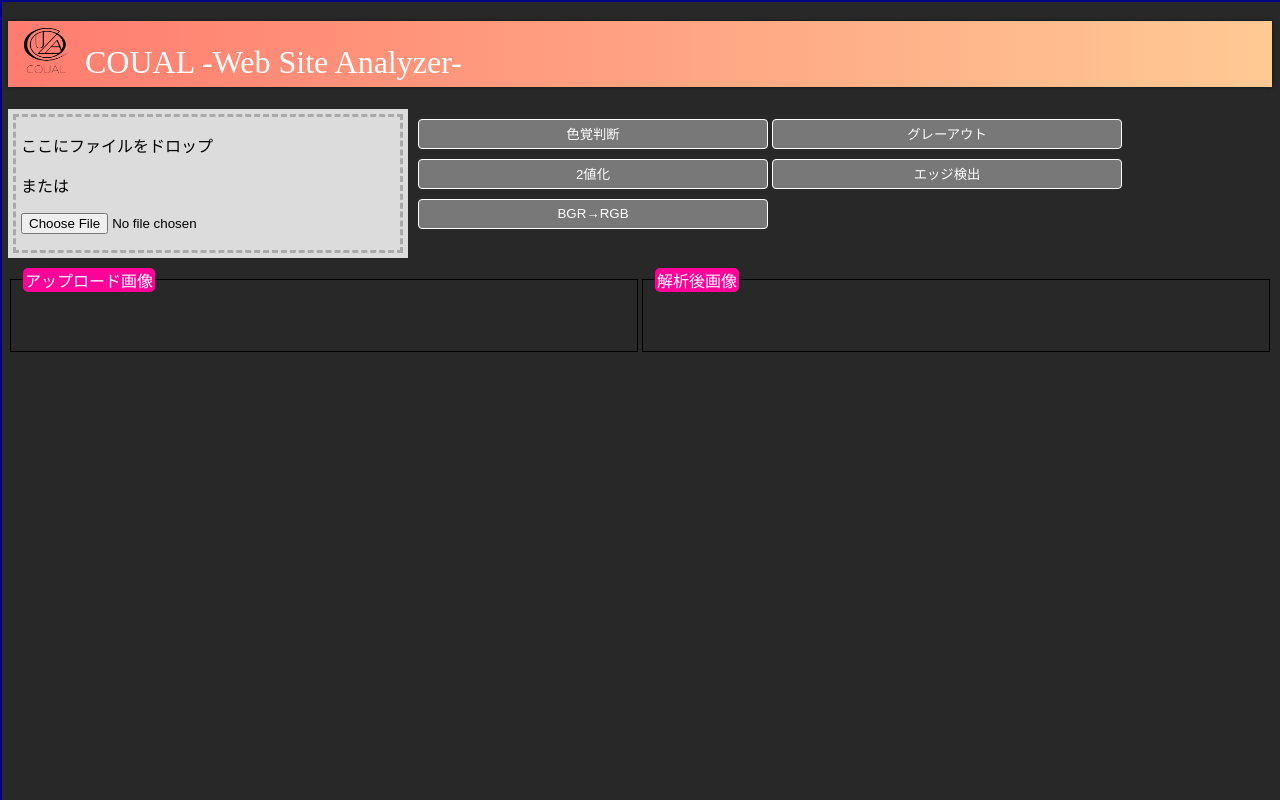
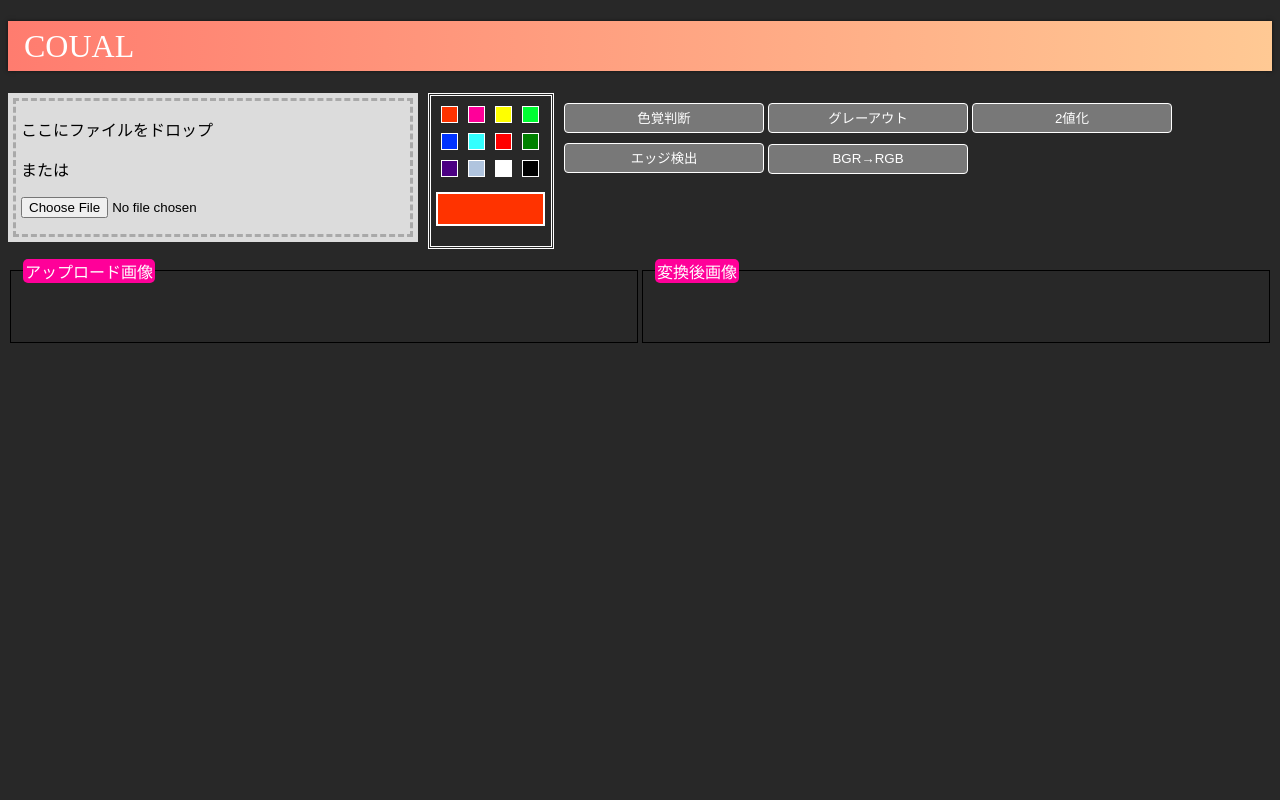
Before and after one commit to RKainuma/COUAL, a Flask app: page / in a window 1280 px wide. Run offline with Flask 2, Linux system fonts and the light colour scheme; parts of the project's set-up code (start-up, migrations or seed data) failed here and were passed over.

Commit message:
migration

```diff
--- a/app.py
+++ b/app.py
@@ -67,7 +67,8 @@ def grayout():
 @app.route('/binarization', methods=['GET', 'POST'])
 def binarization():
     org_img, dec_img = convertBeforeProcess(request)
-    retval, analyzed_img = cv2.threshold(dec_img, 150, 255, cv2.THRESH_BINARY)
+    analyzed_img = cv2.cvtColor(dec_img, cv2.COLOR_BGR2GRAY)
+    retval, analyzed_img = cv2.threshold(analyzed_img, 150, 255, cv2.THRESH_BINARY)
     analyzed_img = convertAfterProcess(analyzed_img)
 
     return jsonify({
--- /dev/null
+++ b/static/js/axis.js
@@ -0,0 +1,32 @@
+$(document).ready(function () {
+    $(".axis_color").click(function () {
+        var selectedColor = $(this).css('backgroundColor');
+        $('#axis_color_seleced').css('background-color', selectedColor);
+    });
+
+    $("#original").mousemove(function (e) {
+        axesDrawing(e, $(this));
+    });
+    $("#analyzed").mousemove(function (e) {
+        axesDrawing(e, $(this));
+    });
+
+    function axesDrawing(e, ele) {
+        var axisColor = $("#axis_color_seleced").css('backgroundColor');
+        // X軸の操作
+        $('#yAxis').css('background-color', axisColor);
+        $('#yAxis').offset({
+            left: e.pageX - 1,
+            top: ele.offset().top
+        });
+        $('#yAxis').height(ele.height());
+
+        // Y軸の操作
+        $('#xAxis').css('background-color', axisColor);
+        $('#xAxis').offset({
+            left: ele.offset().left,
+            top: e.pageY - 1
+        });
+        $('#xAxis').width(ele.width());
+    }
+});
--- a/static/styles/main.css
+++ b/static/styles/main.css
@@ -1,21 +1,4 @@
-form {
-  width: 400px;
-  border-style: none;
-  margin-right: 10px;
-  margin-bottom: 10px;
-  padding: 0px;
-  float: left;
-}
-
-#color_editor {
-  border: 1px solid white;
-  padding: 10px;
-  width: 400px;
-  margin-right: 10px;
-  float: left;
-  color: white;
-}
-
+/* image area css start */
 #upload_img_area {
   clear: both;
   float: left;
@@ -38,7 +23,7 @@ button,
   cursor: pointer;
   padding: 4px 0;
   margin-top: 10px;
-  width: 350px;
+  width: 200px;
   height: 30px;
 }
 
@@ -97,19 +45,24 @@ button:hover,
   box-shadow: 0 0 4px rgba(0, 0, 0, 0.56);
 }
 
-/* title display area end */
+/* title display area css end */
+/* file upload area css start */
+
 #drag-drop-cover-area {
+  width: 400px;
+  border-style: none;
+  margin-right: 10px;
+  margin-bottom: 10px;
   padding: 5px;
+  float: left;
 }
 
 div.drag-drop-inside {
   margin: 5px;
 }
 
-#target {
-  float: left;
-  margin-left: 10px;
-}
+/* file upload area css end */
+/* loading gif css start */
 
 #loading {
   display: table;
@@ -131,7 +84,10 @@ div.drag-drop-inside {
   background: url("../images/loading.gif") center center no-repeat;
 }
 
-.Style1 {
+/* loading gif css end */
+/* axis css start */
+
+.axis {
   position: absolute;
   top: 0px;
   left: 0px;
@@ -139,3 +95,38 @@ div.drag-drop-inside {
   height: 2px;
   font-size: 1px;
 }
+
+/* axis css end */
+/* axis color css start */
+
+#axis_color_area {
+  width: 110px;
+  height: 140px;
+  float: left;
+  margin-right: 10px;
+  margin-bottom: 10px;
+  padding: 5px;
+  border: 3px double white;
+}
+
+#axis_color_choice_area {
+  width: 130px;
+  height: 100px;
+}
+
+#axis_color_seleced {
+  width: 105px;
+  height: 30px;
+  margin-top: 10px;
+  border: 2px solid white;
+  float: left;
+  background-color: #ff3300;
+}
+
+.axis_color {
+  width: 15px;
+  height: 15px;
+  margin: 5px;
+  border: 1px solid white;
+  float: left;
+}
--- a/templates/index.html
+++ b/templates/index.html
@@ -2,12 +2,8 @@
 
 {% block body %}
 <div>
-    <h1 id="title"><img id="title_icon" src="../static/images/COUAL.png"
-            style="width:45px;height:45px"></img>&nbsp;&nbsp;COUAL
-        -Web
-        Site Analyzer-</h1>
+    <h1 id="title">COUAL</h1>
 </div>
-<form method="post" action="/send" enctype="multipart/form-data">
 <div id="drag-drop-cover-area" style="background-color: #dcdcdc;">
     <div id="drag-drop-area" style="border-style : dashed;border-color: #a9a9a9;">
         <div class="drag-drop-inside">
@@ -18,12 +14,28 @@
         </div>
     </div>
 </div>
-</form>
-<button type=" button" id="analyze" value="色覚判断">色覚判断</button>
-<button type=" button" id="gray" value="グレーアウト">グレーアウト</button>
-<button type=" button" id="binarization" value="2値化">2値化</button>
-<button type=" button" id="canny" value="エッジ検出">エッジ検出</button>
-<button type=" button" id="BGR2RGB" value="BGR→RGB">BGR→RGB</button>
+<div id="axis_color_area">
+    <div id=" axis_color_choice_area">
+        <div class="axis_color" style="background-color: #ff3300;"></div>
+        <div class="axis_color" style="background-color: #FF0099;"></div>
+        <div class="axis_color" style="background-color: #ffff00;"></div>
+        <div class="axis_color" style="background-color: #00ff33;"></div>
+        <div class="axis_color" style="background-color: #0033ff;"></div>
+        <div class="axis_color" style="background-color: #33ffff;"></div>
+        <div class="axis_color" style="background-color: red;"></div>
+        <div class="axis_color" style="background-color: green;"></div>
+        <div class="axis_color" style="background-color: indigo;"></div>
+        <div class="axis_color" style="background-color: lightsteelblue;"></div>
+        <div class="axis_color" style="background-color: white;"></div>
+        <div class="axis_color" style="background-color: black;"></div>
+    </div>
+    <div id="axis_color_seleced"></div>
+</div>
+<button type=" button" id="analyze" value="analyze">色覚判断</button>
+<button type=" button" id="gray" value="gray">グレーアウト</button>
+<button type=" button" id="binarization" value="binarization">2値化</button>
+<button type=" button" id="canny" value="canny">エッジ検出</button>
+<button type=" button" id="BGR2RGB" value="BGR2RGB">BGR→RGB</button>
 <div id="upload_img_area">
     <fieldset style="border: 1px double #000;">
         <legend style="background-color: #FF0099; border-radius: 5px; color: #ffffff;">
@@ -35,7 +47,7 @@
 <div id="analyzed_img_area">
     <fieldset style="border: 1px double #000;">
         <legend style="background-color: #FF0099; border-radius: 5px; color: #ffffff;">
-            解析後画像
+            変換後画像
         </legend>
         <img id="analyzed" style="width:90%;margin: 20px;"></img>
     </fieldset>
--- a/templates/layout.html
+++ b/templates/layout.html
@@ -13,92 +13,17 @@
   <script src="https://ajax.googleapis.com/ajax/libs/jquery/3.4.1/jquery.min.js"></script>
   <script src="https://unpkg.com/axios/dist/axios.min.js"></script>
   <script type="text/javascript" src="static/js/fileUpload.js"></script>
+  <script type="text/javascript" src="static/js/axis.js"></script>
+  <script type="text/javascript" src="static/js/analyzeImage.js"></script>
   <script type="text/javascript" src="static/js/maintenance.js"></script>
-  <script language="JavaScript">
-    var Col = "darkblue"; //十字カーソルの色
-    var winx, winy;
-    var sFlag = false;
-    var my = 0;
-    var mx = 0;
-
-    function Init() {
-      winx = GetWindowSize("width");
-      winy = GetWindowSize("height");
-      document.getElementById("iLud").style.backgroundColor = Col;
-      document.getElementById("iLud").style.top = my;
-      $("#iLud").height(winy);
-      document.getElementById("iLlr").style.backgroundColor = Col;
-      document.getElementById("iLlr").style.left = mx;
-      $("#iLlr").width(winx);
-      sFlag = true;
-      $("#original").mousemove(function (e) {
-        mx = e.pageX;
-        my = e.pageY;
-        if (mx < 0) mx = 0;
-        if (mx >= winx) mx = winx - 1;
-        if (my < 0) my = 0;
-        if (my >= winy) my = winy - 1;
-        if (sFlag) originalMain();
-      });
-      $("#analyzed").mousemove(function (e) {
-        mx = e.pageX;
-        my = e.pageY;
-        if (mx < 0) mx = 0;
-        if (mx >= winx) mx = winx - 1;
-        if (my < 0) my = 0;
-        if (my >= winy) my = winy - 1;
-        var ele = this;
-        if (sFlag) analyzedMain();
-      });
-    }
-
-    function originalMain() {
-      $('#iLud').offset({
-        left: mx,
-        top: $("#original").offset().top
-      });
-      $('#iLlr').offset({
-        left: $("#original").offset().left,
-        top: my
-      });
-      $('#iLud').height($("#original").height());
-      $('#iLlr').width($("#original").width());
-    }
-
-    function analyzedMain() {
-      $('#iLud').offset({
-        left: mx,
-        top: $("#analyzed").offset().top
-      });
-      $('#iLlr').offset({
-        left: $("#analyzed").offset().left,
-        top: my
-      });
-      $('#iLud').height($("#analyzed").height());
-      $('#iLlr').width($("#analyzed").width());
-    }
-
-    //ウインドウサイズ取得
-    function GetWindowSize(type) {
-      switch (type) {
-        case "width":
-          return (innerWidth);
-        case "height":
-          return (innerHeight);
-        default:
-          return (-1);
-      }
-    }
-  </script>
-
 </head>
 
-<body style="background-color: #282828;" onload="Init()">
+<body style="background-color: #282828;">
   <main>
     {% block body %}{% endblock %}
   </main>
-  <div class="Style1" id="iLud"></div>
-  <div class="Style1" id="iLlr"></div>
+  <div class="axis" id="yAxis"></div>
+  <div class="axis" id="xAxis"></div>
 </body>
 
 </html>
```
Also changed, not shown: other parts of static/styles/main.css (+5 -40 lines), static/js/analyzeImage.js (added, +76 -0 lines), static/js/fileUpload.js (+0 -77 lines). Lines whose indentation alone changed are shown as unchanged.
